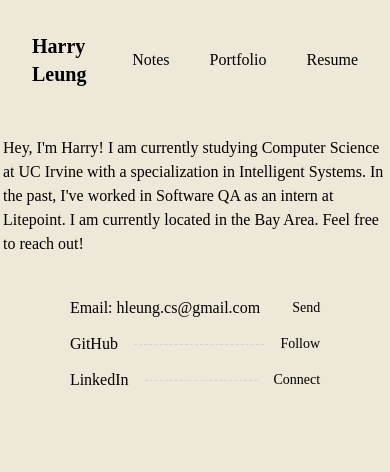
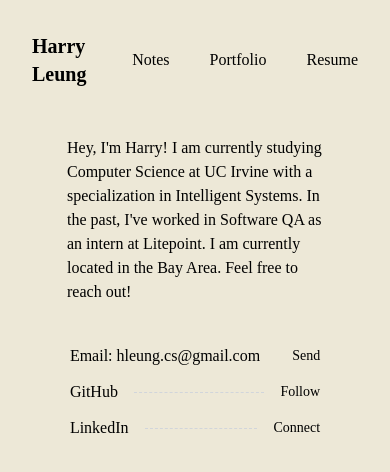
Before and after one commit to hgleung/portfolio-site, a Next.js app: page / in a window 390 px wide. Shown: the top 472 px of the page. Built offline with nearby package versions, Linux system fonts and the light colour scheme.

Commit message:
responsive formatting fixed?

```diff
--- a/src/app/page.tsx
+++ b/src/app/page.tsx
@@ -10,7 +10,7 @@ export default function HomePage() {
       <div>
         {/* <img src="./head.png" width={200} height={200} className='pb-4'></img> */}
       </div>
-      <div className='max-w-sm md:max-w-lg md:flex pb-10'>
+      <div className='max-w-64 md:max-w-lg md:flex pb-10'>
       Hey, I'm Harry! I am currently studying Computer Science at UC Irvine with a specialization in Intelligent Systems.
       In the past, I've worked in Software QA as an intern at Litepoint. I am currently located in the Bay Area. Feel free to reach out!
       </div>
```
